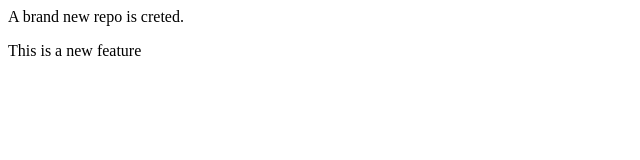
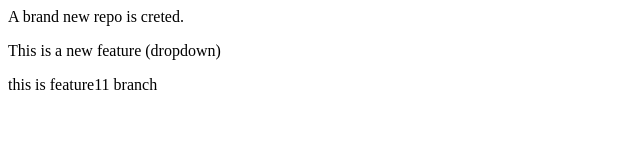
Before and after one commit to kfatima30/localrepo, a plain HTML site: page index.html in a window 1280 px wide. Shown: the whole page, without its empty margins (0-640 px from the left). Drawn offline with Linux system fonts and the light colour scheme.

Commit message:
Add Dropdown

```diff
--- a/index.html
+++ b/index.html
@@ -1,2 +1,3 @@
 <p>A brand new repo is creted.</p>
-<p>This is a new feature</p>
+<p>This is a new feature (dropdown)</p>
+<p>this is feature11 branch</p>
```
